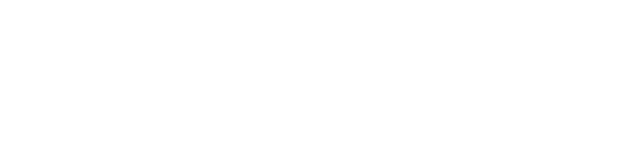
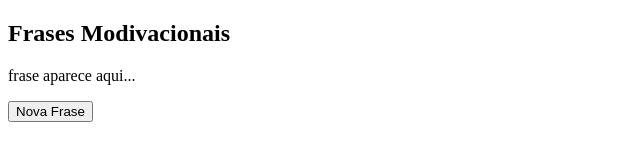
Before and after one commit to araujoalca/full-pj001-frases-motivacionais, a plain HTML site: page index.html in a window 1280 px wide. Shown: the whole page, without its empty margins (0-640 px from the left). Drawn offline with Linux system fonts and the light colour scheme.

Commit message:
:sparkles: feat(home) cria os elementos html da página Relates to #1

```diff
--- a/index.html
+++ b/index.html
@@ -6,5 +6,21 @@
     <title>Frases Motivacionais</title>
 </head>
 <body>
+
+    <main>
+        <section class="principal">
+            <header>
+                <h1>Frases Modivacionais</h1>
+            </header>
+
+
+            <p id="frase">frase aparece aqui...</p>
+
+            <button type="button" onclick="mostraFrase()">Nova Frase</button>
+
+        </section>
+    </main>
+
+
 </body>
 </html>
```
